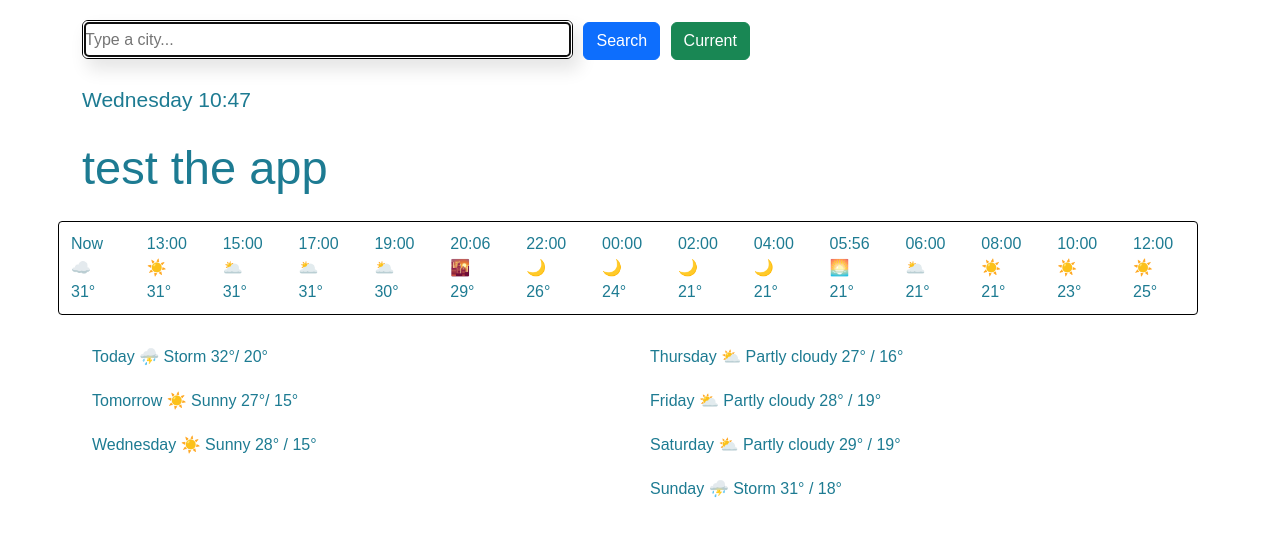
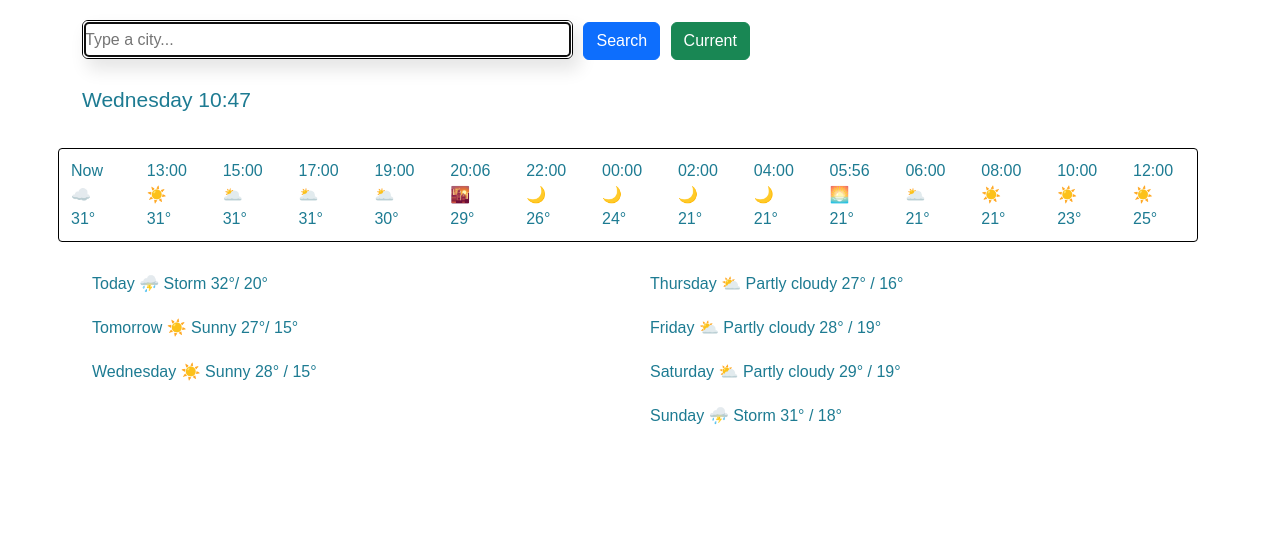
Before and after one commit to btv35/weather-project, a plain HTML site: page index.html in a window 1280 px wide. Drawn offline with nearby package versions, Linux system fonts and the light colour scheme.

Commit message:
Test removed

```diff
--- a/index.html
+++ b/index.html
@@ -38,7 +38,6 @@
         <h4 id="date"></h4>
         <h3 id="description"></h3>
         <h2 id="temperature">
-          <p>test the app</p>
           <!-- <span id="temp"> 50 </span>
         <a href="#" id="celsius-link"> ℃ </a>
         |
```
